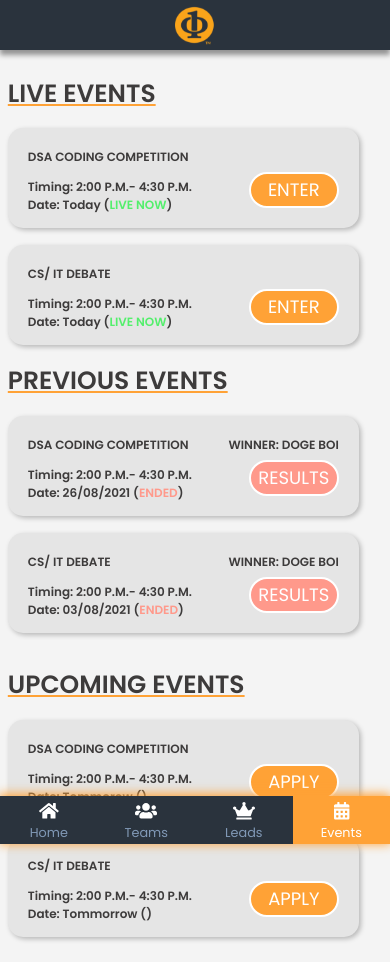
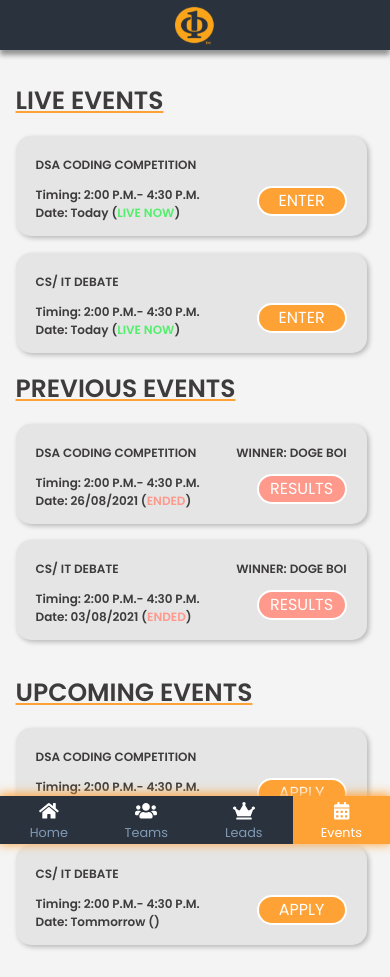
Before and after one commit to IEEE-CS-JMI-Student-Chapter/react-website, a React (Create React App) app: page /events in a window 390 px wide. Built offline with nearby package versions, Linux system fonts and the light colour scheme.

Commit message:
Smaller buttons in wrong ordered mobile version of events page

```diff
--- a/src/components/Events/Events.module.css
+++ b/src/components/Events/Events.module.css
@@ -74,7 +74,7 @@
 @media screen and (max-width: 768px) {
     .events-container {
         flex-direction: column;
-        padding: 2vw;
+        padding: 4vw;
     }
     .live, .previous, .upcoming {
         width: 90vw;
@@ -83,6 +83,8 @@
         align-items: flex-end;
     }
     .event-btn {
+        height: 30px;
         width: 90px;
+        font-size: 16px;
     }
 }
```
